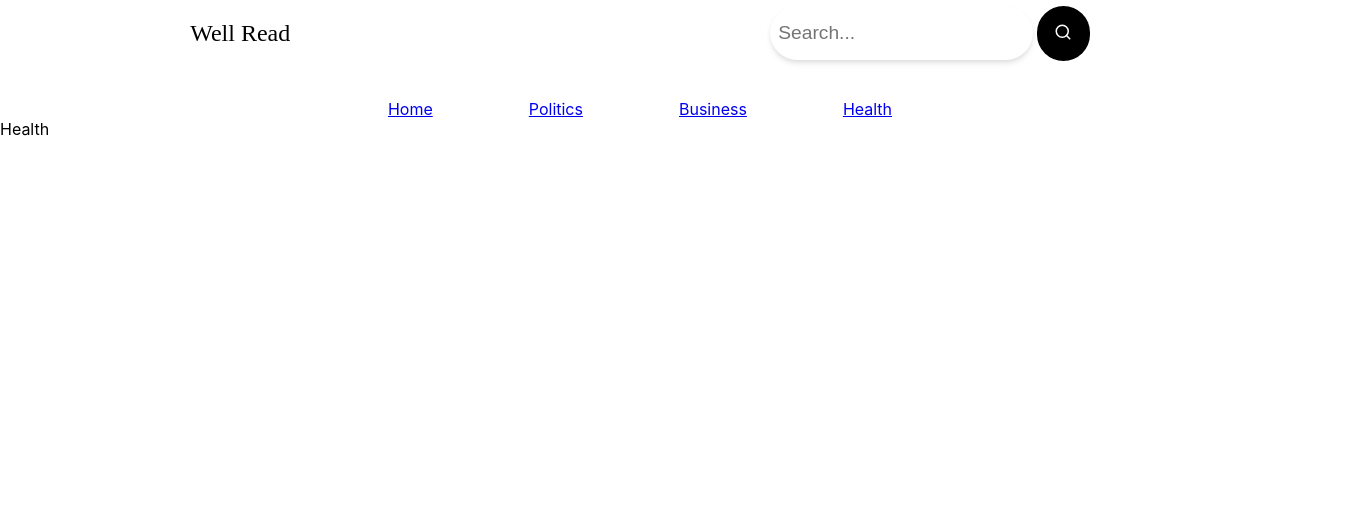
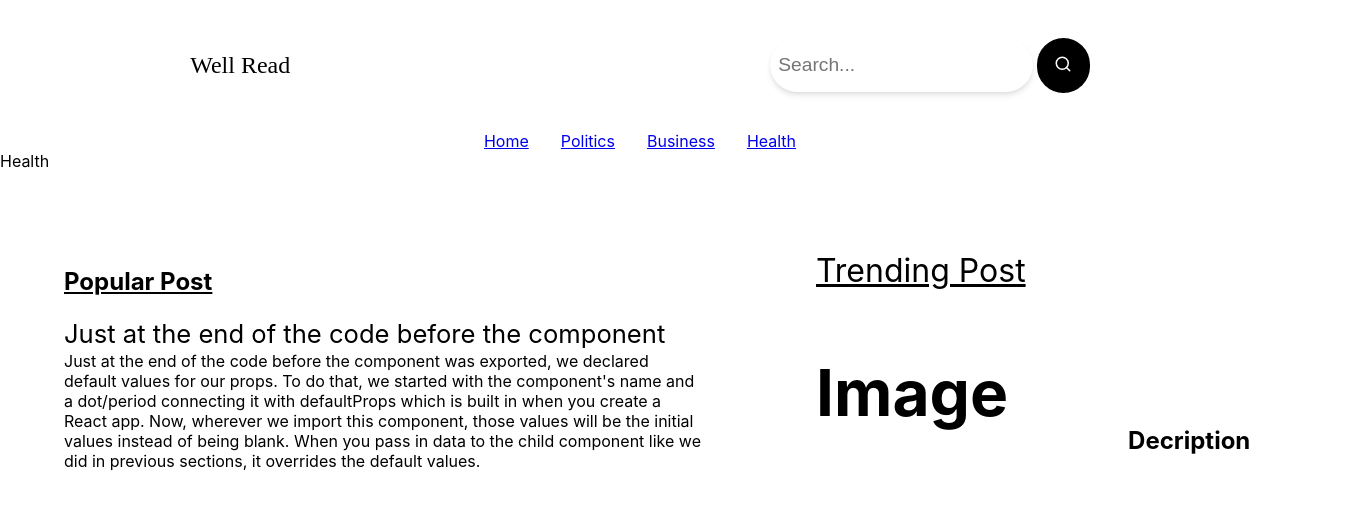
Before and after one commit to Jacsonrai/tutorClass, a React (Create React App) app: page /health in a window 1280 px wide. Shown: the top 510 px of the page, 1346 px wide, since content can reach past the window. Built offline with nearby package versions, Linux system fonts and the light colour scheme.

Commit message:
stack changed

```diff
--- a/package.json
+++ b/package.json
@@ -10,7 +10,8 @@
     "react-dom": "^18.2.0",
     "react-icons": "^4.4.0",
     "react-router-dom": "^6.3.0",
-    "react-scripts": "5.0.1",
+    "react-scripts": "^2.1.3",
+    "react-slick": "^0.29.0",
     "web-vitals": "^2.1.4"
   },
   "scripts": {
--- a/src/Component/NavSection/BottomNav.css
+++ b/src/Component/NavSection/BottomNav.css
@@ -2,6 +2,7 @@
     display: flex;
     justify-content: center;
     margin-top: 2em;
-    gap: 6em;
+    gap: 2em;
+
 
 }
--- a/src/Component/NavSection/TopNav.css
+++ b/src/Component/NavSection/TopNav.css
@@ -2,7 +2,8 @@
     display: flex;
     justify-content: center;
     align-items: center;
-    gap:30em;
+    gap: 30em;
+    padding-top: 2em;
 }
 .search-container{
     display: flex;
@@ -10,6 +11,7 @@
 
  }
  .logoText{
-    font-family:Garamond serif ;
+    display: flex;
+    font-family: Garamond serif ;
     font-weight: lighter;
  }
--- /dev/null
+++ b/src/Component/PostType/PopularPost.css
@@ -0,0 +1,58 @@
+.popularMainContainer{
+
+   display: flex;
+   gap: 5em;
+   margin-left: 4em;
+   padding-top: 5em;
+
+}
+.headingLabelContainer{
+    font-size:0.8em;
+
+}
+.h1PopularContainer{
+    text-decoration: underline;
+    font-size: 1.5em;
+}
+.popularPostContainer{
+
+    margin-right: 2em;
+    justify-content: center;
+}
+.descriptionLabel{
+    text-align: justify;
+
+}
+.trendPost{
+    text-decoration: underline;
+    font-size: 2em;
+    margin-right: 3em;
+
+}
+.headingContainer{
+
+    justify-content: center;
+    font-size: 2em;
+}
+.descriptionContainer{
+    width: 40em;
+
+
+}
+
+
+.trendingContianer{
+    margin-left: 0em;
+}
+.newsContainer{
+    display: flex;
+    gap: 1.5em;
+}
+.imageContainer{
+    font-size: 4em;
+    border-radius: 2em;
+}
+.newsImageDescription{
+    padding: 4em;
+    font-size: 1.5em;
+}
--- /dev/null
+++ b/src/Component/PostType/PopularPost.jsx
@@ -0,0 +1,38 @@
+import React from 'react'
+import './PopularPost.css'
+
+const PopularPost=()=> {
+  return (
+
+        <div  className='popularMainContainer'>
+            <div className='popularPostContainer'>
+                <h1 className='h1PopularContainer'>Popular Post</h1>
+                    <div className='headingContainer'>
+                        <label className='headingLabelContainer' htmlFor="">Just at the end of the code before the
+                        component</label>
+                      </div>
+                      <div className='descriptionContainer'>
+                        <label htmlFor="" className='descriptionLabel'>Just at the end of the code before the
+                        component was exported, we declared default values for our props.
+                        To do that, we started with the component's name and a dot/period
+                        connecting it with defaultProps which is built in when you create a
+                        React app.
+                        Now, wherever we import this component,
+                        those values will be the initial values instead of being
+                        blank. When you pass in data to the child component like we did
+                        in previous sections, it overrides the default values.</label>
+                      </div>
+                </div>
+            <div className='trendingContianer'>
+              <label className='trendPost'>Trending Post</label>
+                 <div className='newsContainer'>
+                    <h3 className='imageContainer'>Image</h3>
+                   <h5 className='newsImageDescription'>Decription</h5>
+                 </div>
+            </div>
+        </div>
+
+  )
+}
+
+export default PopularPost
--- a/src/Routing/Routing.jsx
+++ b/src/Routing/Routing.jsx
@@ -2,10 +2,13 @@ import React from "react";
 import { Routes, Route } from "react-router-dom";
 import BottomNav from "../Component/NavSection/BottomNav";
 import TopNav from "../Component/NavSection/TopNav";
+import PopularPost from "../Component/PostType/PopularPost";
 import Business from "../Pages/Business/Business";
 import Health from "../Pages/Health/Health";
 import Home from "../Pages/Home/Home";
 import Politics from "../Pages/Politics/Politics";
+
+
 const Routing = () => {
   const navData = [
     {
@@ -31,12 +34,17 @@ const Routing = () => {
 
       <BottomNav navData={navData} />
 
+
       <Routes>
         <Route path="/" element={<Home />} />
         <Route path="/politics" element={<Politics />} />
         <Route path="/business" element={<Business />} />
         <Route path="/health" element={<Health />} />
       </Routes>
+
+
+      <PopularPost/>
+
     </>
   );
 };
```
Also changed, not shown: 1 other file (tests, documents, lock files or other folders).
